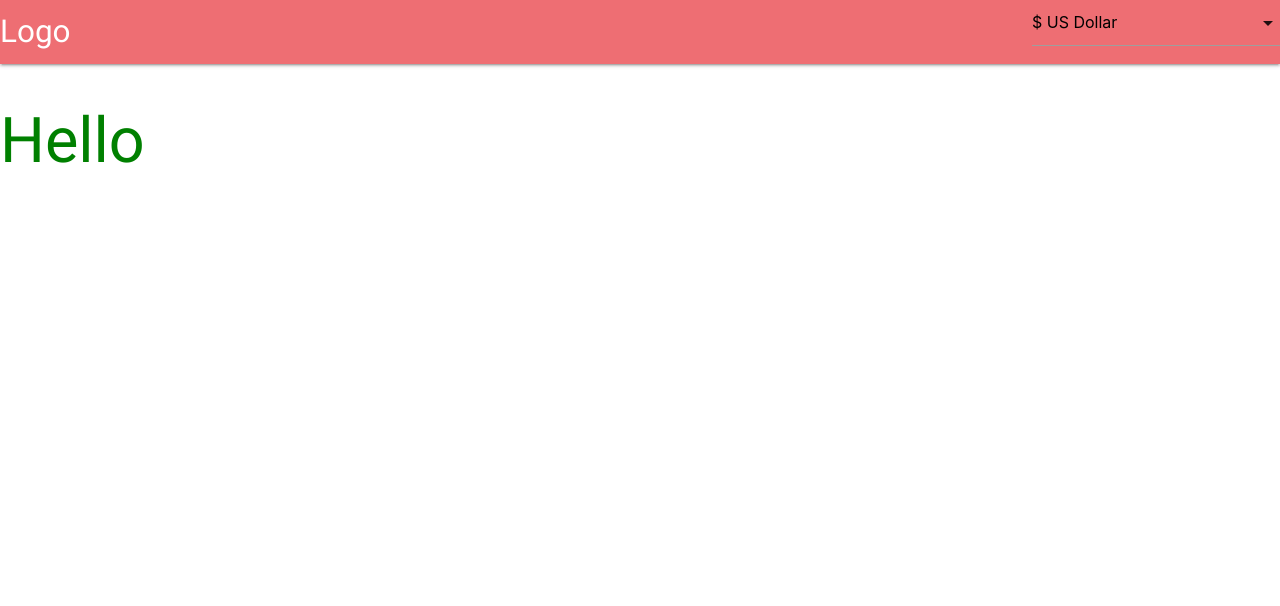
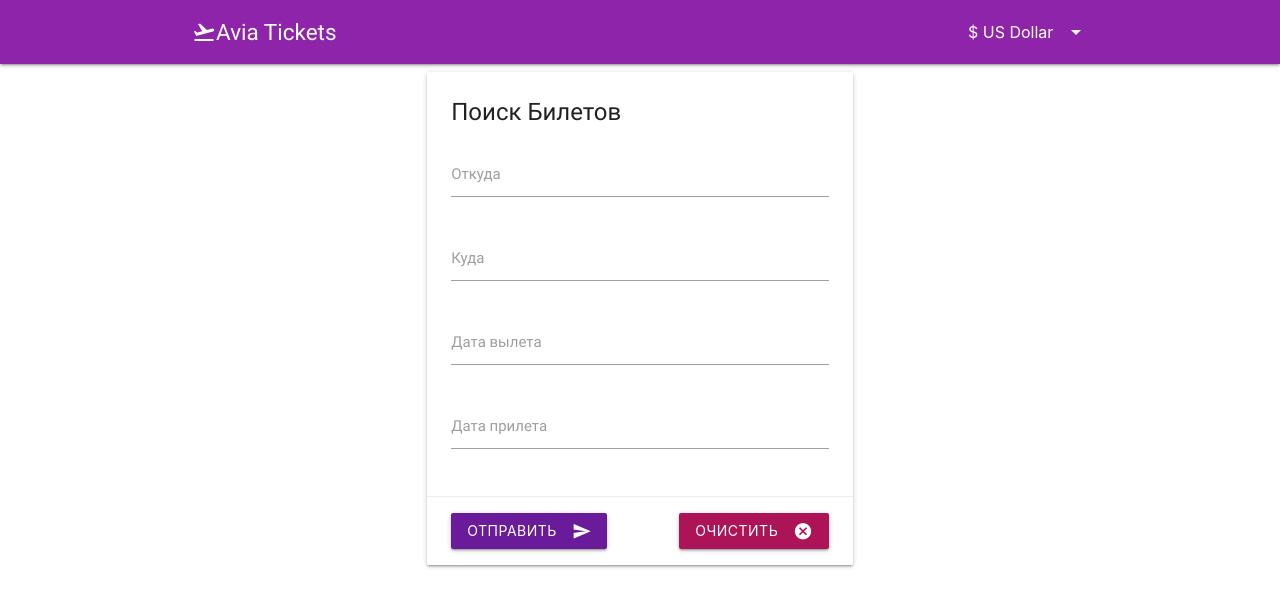
Before and after one commit to maxkolt/air-tickets, a website built with webpack: page index.html in a window 1280 px wide. Built offline with nearby package versions, Linux system fonts and the light colour scheme; no server answers.

Commit message:
верста формы поиска билетов

```diff
--- a/index.html
+++ b/index.html
@@ -5,29 +5,72 @@
     <meta name="viewport"
           content="width=device-width, user-scalable=no, initial-scale=1.0, maximum-scale=1.0, minimum-scale=1.0">
     <meta http-equiv="X-UA-Compatible" content="ie=edge">
-    <title>Тестовая страница</title>
+    <link href="https://fonts.googleapis.com/icon?family=Material+Icons" rel="stylesheet">
+    <title>Полетайка</title>
 </head>
 
 <body>
-
 <nav>
-    <div class="nav-wrapper">
-        <a href="#" class="brand-logo">Logo</a>
-        <ul id="nav-mobile" class="right hide-on-med-and-down">
+    <div class="nav-wrapper header purple darken-1 ">
+        <div class="container d-flex align-items-center">
+            <div class="logo-wrapper d-flex align-items-center">
+                <i class="large material-icons">flight_takeoff</i>
+                <a href="#" class="brand-logo">Avia Tickets</a>
+            </div>
+            <ul id="nav-mobile" class="right hide-on-med-and-down ml-auto">
                 <li>
-                <div class="input-field">
+                    <div class="input-field currency-select">
                         <select>
-                        <option value="USD">$ US Dollar</option>
-                        <option value="EUR">EU Euro</option>
+                            <option value="US">$ US Dollar</option>
+                            <option value="EU">€ EUR Euro</option>
                         </select>
                     </div>
                 </li>
             </ul>
         </div>
+    </div>
 </nav>
-
-<h1>Hello</h1>
-
+<div class="form-section">
+    <div class="container">
+        <div class="row d-flex">
+            <div class="col s12 m6 mx-auto">
+                <div class="card ">
+                    <form>
+                        <div class="card-content d-flex flex-column">
+                            <span class="card-title">Поиск Билетов</span>
+                            <div class="input-field">
+                                <input type="text" id="autocomplete-origin" class="autocomplete"/>
+                                <label for="autocomplete-origin">Откуда</label>
+                            </div>
+                            <div class="input-field">
+                                <input type="text" id="autocomplete-destination" class="autocomplete"/>
+                                <label for="autocomplete-destination">Куда</label>
+                            </div>
+                            <div class="input-field">
+                                <input type="text" class="datepicker" id="datepicker-depart"/>
+                                <label for="datepicker-depart">Дата вылета</label>
+                            </div>
+                            <div class="input-field">
+                                <input type="text" class="datepicker" id="datepicker-return"/>
+                                <label for="datepicker-return">Дата прилета</label>
+                            </div>
+                        </div>
+                        <div class="card-action d-flex">
+                            <button class="btn waves-effect waves-light purple darken-3" type="submit" name="action">
+                                Отправить
+                                <i class="material-icons right">send</i>
+                            </button>
+                            <button class="btn waves-effect waves-light pink darken-3 ml-auto" type="reset" name="action">
+                                Очистить
+                                <i class="material-icons right">cancel</i>
+                            </button>
+                        </div>
+                    </form>
+                </div>
+            </div>
+        </div>
+    </div>
+</div>
 </body>
 
 </html>
--- a/src/assets/style/_custom.scss
+++ b/src/assets/style/_custom.scss
@@ -1,8 +1,59 @@
+
 body {
   font-family: 'Roboto', sans-serif;
 }
 
-h1 {
-  color: green;
-  font-size: 100px;
+.d-flex {
+  display: flex;
 }
+
+.flex-column {
+  flex-direction: column;
+}
+
+.align-items-center {
+  align-items: center;
+}
+
+.justify-items-center {
+  justify-items: center;
+}
+
+.ml-auto {
+  margin-left: auto;
+}
+
+.mr-auto {
+  margin-right: auto;
+}
+
+.mx-auto {
+  margin-left: auto;
+  margin-right: auto;
+}
+
+.header .brand-logo {
+  position: static;
+}
+
+.header .currency-select input.select-dropdown {
+  margin: 0;
+  color: #fff;
+  border-bottom: none;
+}
+
+.header .currency-select input.select-dropdown:focus {
+  border-bottom: none;
+}
+
+.header .currency-select {
+  width: 120px;
+}
+
+.header .currency-select .caret {
+  fill: #fff;
+}
+
+.header .brand-logo {
+  font-size: 1.5rem;
+}
--- a/src/main.ts
+++ b/src/main.ts
@@ -1,12 +1,9 @@
 import './assets/style/main.scss';
-import './plugins';
+import './ts/plugins';
 import {LocationsStore} from "./ts/store/locations-store";
 
 
 const store = new LocationsStore()
-
 await store.initAllLocations()
 
-console.log(store.cities)
-console.log(store.countries)
-await store.getCitiesByCountryCode('RE')
+await store.getCitiesByCountryCode('')
--- a/src/plugins/materialize.ts
+++ /dev/null
@@ -1,5 +0,0 @@
-import 'materialize-css/sass/materialize.scss';
-import 'materialize-css/dist/js/materialize.min.js';
-
-const select = document.querySelectorAll('select');
-M.FormSelect.init(select);
--- a/src/ts/config/apiConfig.ts
+++ b/src/ts/config/api-config.ts
@@ -1,3 +1,3 @@
-export class MyConfig {
+export class ApiConfig {
     static readonly url = 'https://aviasales-api.herokuapp.com'
 }
--- a/src/ts/model/city.ts
+++ b/src/ts/model/city.ts
@@ -1,6 +1,6 @@
 import {Coordinates} from "./coordinates";
 import {NameTranslationsCity} from "./name-translation-city"
-import {CasesCity} from "./cases-import-city";
+import {CasesCity} from "./cases-city";
 
 export interface City {
     country_code: string;
--- a/src/ts/model/country.ts
+++ b/src/ts/model/country.ts
@@ -1,5 +1,5 @@
 import {Cases} from "./cases";
-import {NameTranslations} from "./name-translation";
+import {NameTranslations} from "./name-translation-country";
 
 export interface Country {
     code: string;
--- /dev/null
+++ b/src/ts/plugins/materialize.ts
@@ -0,0 +1,28 @@
+import 'materialize-css/sass/materialize.scss';
+import 'materialize-css/dist/js/materialize.min.js';
+
+const select = document.querySelectorAll('select');
+M.FormSelect.init(select);
+
+const datepicker = document.querySelectorAll('.datepicker');
+M.Datepicker.init(datepicker, {
+   showClearBtn: true,
+});
+
+/*
+export function getDatepickerInstance(elem) {
+    return M.Datepicker.getInstance(elem)
+}*/
+
+const autocomplete = document.querySelectorAll('.autocomplete');
+M.Autocomplete.init(autocomplete, {
+    data: {
+        "Apple": null,
+        "Microsoft": null,
+        "Google": 'https://placehold.it/250x250'
+    }
+})
+/*
+export function getAutocompleteInstance(elem) {
+    return M.Autocomplete.getInstance(elem)
+}*/
--- a/src/ts/services/cities-service.ts
+++ b/src/ts/services/cities-service.ts
@@ -1,10 +1,10 @@
 import axios from "axios";
-import {MyConfig} from "../config/apiConfig";
+import {ApiConfig} from "../config/api-config";
 import {City} from "../model/city";
 
 export class CitiesService {
     async findAllCities() {
-        const response = await axios.get(`${MyConfig.url}/cities`);
+        const response = await axios.get(`${ApiConfig.url}/cities`);
         const cities: Array<City> = response.data;
         //console.log('получил все города ' + cities)
         return cities;
--- a/src/ts/services/countries-service.ts
+++ b/src/ts/services/countries-service.ts
@@ -1,10 +1,10 @@
 import axios from 'axios';
-import {MyConfig} from "../config/apiConfig";
+import {ApiConfig} from "../config/api-config";
 import {Country} from "../model/country";
 
 export class CountriesService {
     async findAllCountries() {
-        const response = await axios.get(`${MyConfig.url}/countries`);
+        const response = await axios.get(`${ApiConfig.url}/countries`);
         const countries: Array<Country> = response.data;
         // console.log('получил все страны ' + JSON.stringify(countries))
         return countries;
--- a/src/ts/store/locations-store.ts
+++ b/src/ts/store/locations-store.ts
@@ -15,7 +15,7 @@ export class LocationsStore {
         this.cities = await citiesService.findAllCities()
     }
 
-    getCitiesByCountryCode(code: string) {
+    getCitiesByCountryCode(code: string): Array<City> {
         return this.cities.filter(city => city.country_code === code);
     }
 }
```
Also changed, not shown: src/ts/add.ts (deleted), src/ts/model/cases-city.ts (renamed from src/ts/model/cases-import-city.ts), src/ts/model/name-translation-country.ts (renamed from src/ts/model/name-translation.ts), src/ts/plugins/index.ts (renamed from src/plugins/index.ts). Lines whose indentation alone changed are shown as unchanged.
